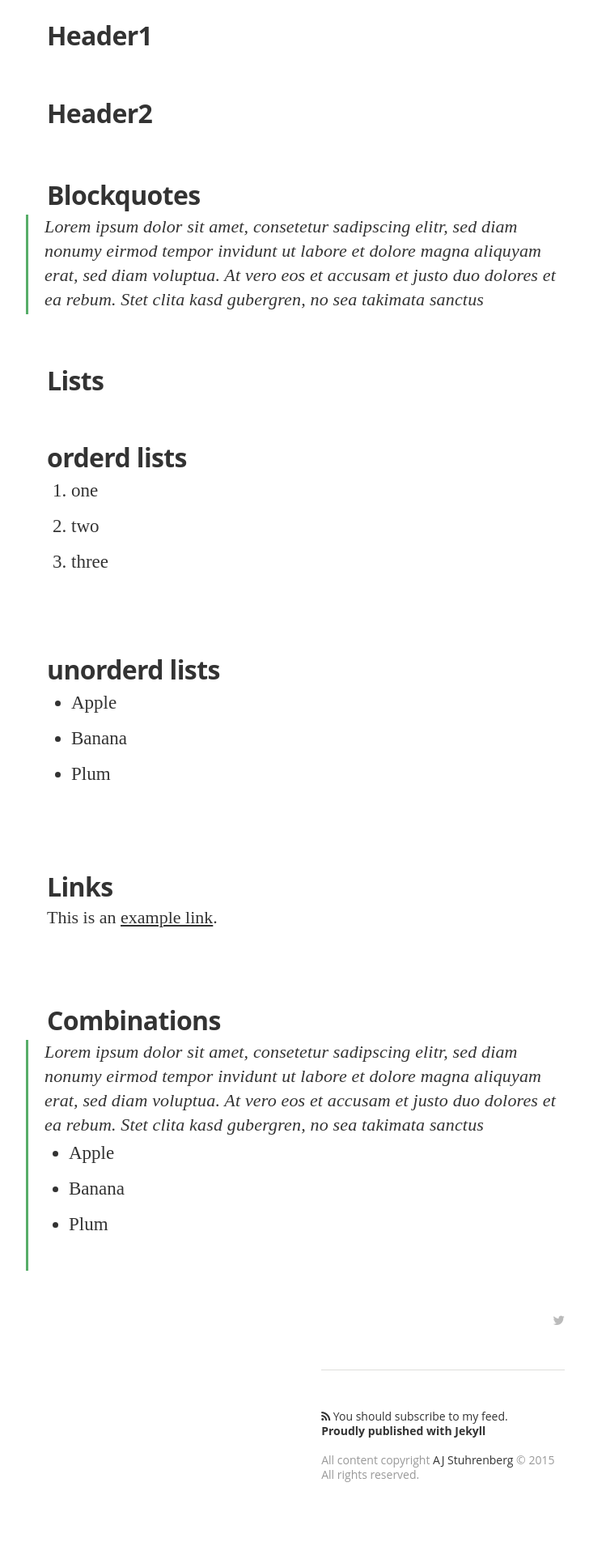
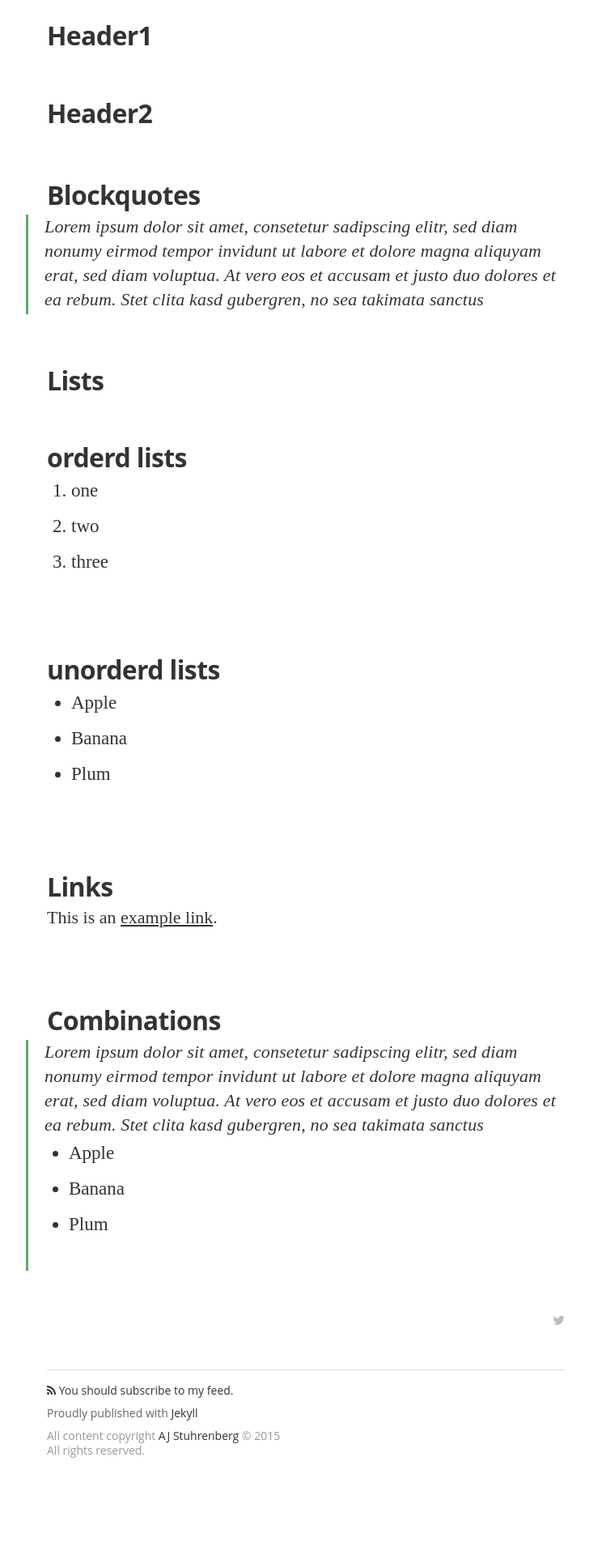
Before and after one commit to aj9045/aj9045.github.io, a Jekyll site: the page built from mediator/_posts/2014-11-30-mediator_features.md, in a window 1280 px wide. Shown: the part 1245-3165 px from the top of the page at 81% size, without its empty margins (262-990 px from the left). Built offline with Jekyll 4.4.1, drawn with Linux system fonts in a browser that asks for light colours; nearby versions of some CDN libraries; some web fonts are replaced; Markdown is read by kramdown in place of the engine named in the settings; after the commit the page ends 3135 px from its top, so only the background shows below that; grey boxes are pictures that could not be loaded.

Commit message:
play with post's footer css

```diff
--- a/mediator/css/main.sass
+++ b/mediator/css/main.sass
@@ -481,13 +481,12 @@ body
         &.published
           color: #999
     .isRight
-      float: right
-      width: 47%
+      width: 100%
       @include box-sizing(border-box)
       @include respond-to(800)
         width: 100%
       .index-headline
-        padding-bottom: 32px
+        padding-bottom: 0px
       .site-footer
         margin: 0
         padding: 0
@@ -503,9 +502,9 @@ body
             text-decoration: underline
         .poweredby
           display: block
-          padding-bottom: 18px
-          font-weight: 700
-          color: #333
+          padding-top: 10px
+          padding-bottom: 10px
+          color: #666
 .share
   text-align: right
   padding: 20px 0 0
```
